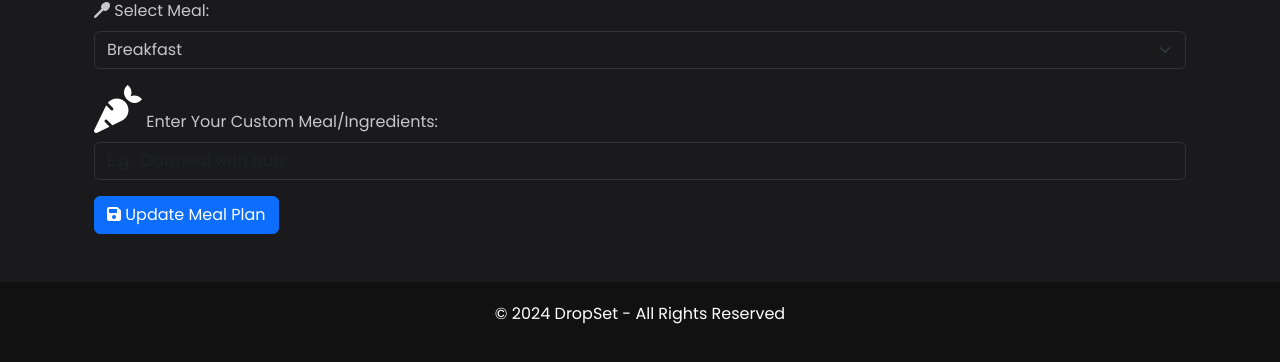
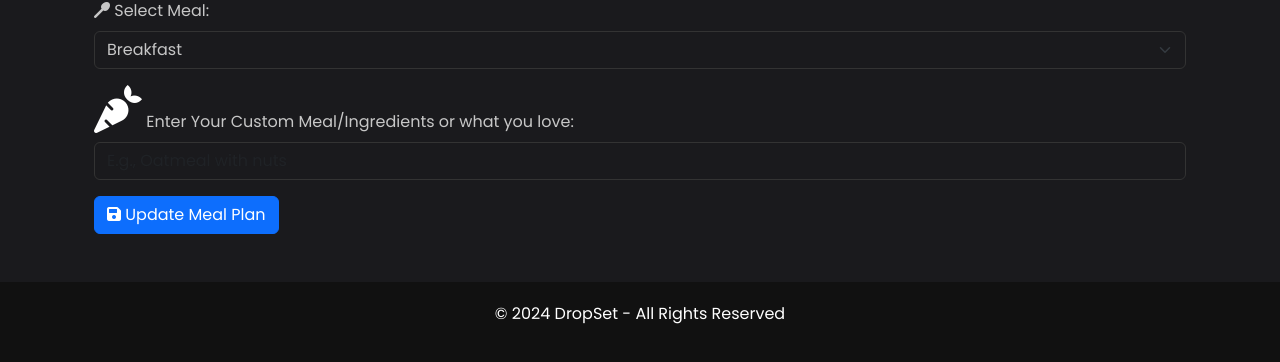
Before and after one commit to Money2Code/dropset-demo, a Django app: template intake_tracker/templates/download_plan.html in a window 1280 px wide. Shown: the part 654-1016 px from the top of the page. Run offline with Django 5.2, Linux system fonts and the light colour scheme; the template is opened without the code that fills it, so the values that code supplies are empty.

Commit message:
updated download_plan.html

```diff
--- a/intake_tracker/templates/download_plan.html
+++ b/intake_tracker/templates/download_plan.html
@@ -59,7 +59,7 @@
 
                 <div class="mb-3">
                     <label for="custom-meal" class="form-label">
-                        <i class="fas fa-carrot"></i> Enter Your Custom Meal/Ingredients:
+                        <i class="fas fa-carrot"></i> Enter Your Custom Meal/Ingredients or what you love:
                     </label>
                     <input type="text" name="custom_meal" id="custom-meal" class="form-control"
                         placeholder="E.g., Oatmeal with nuts" required>
```
